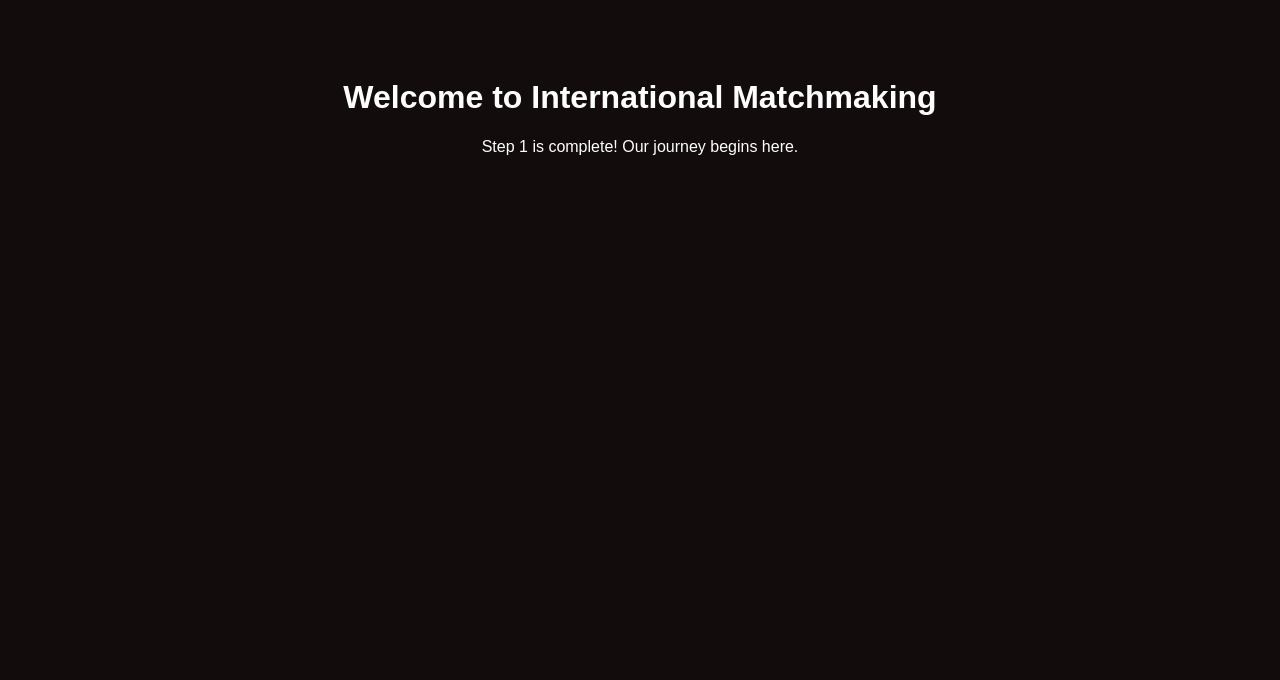
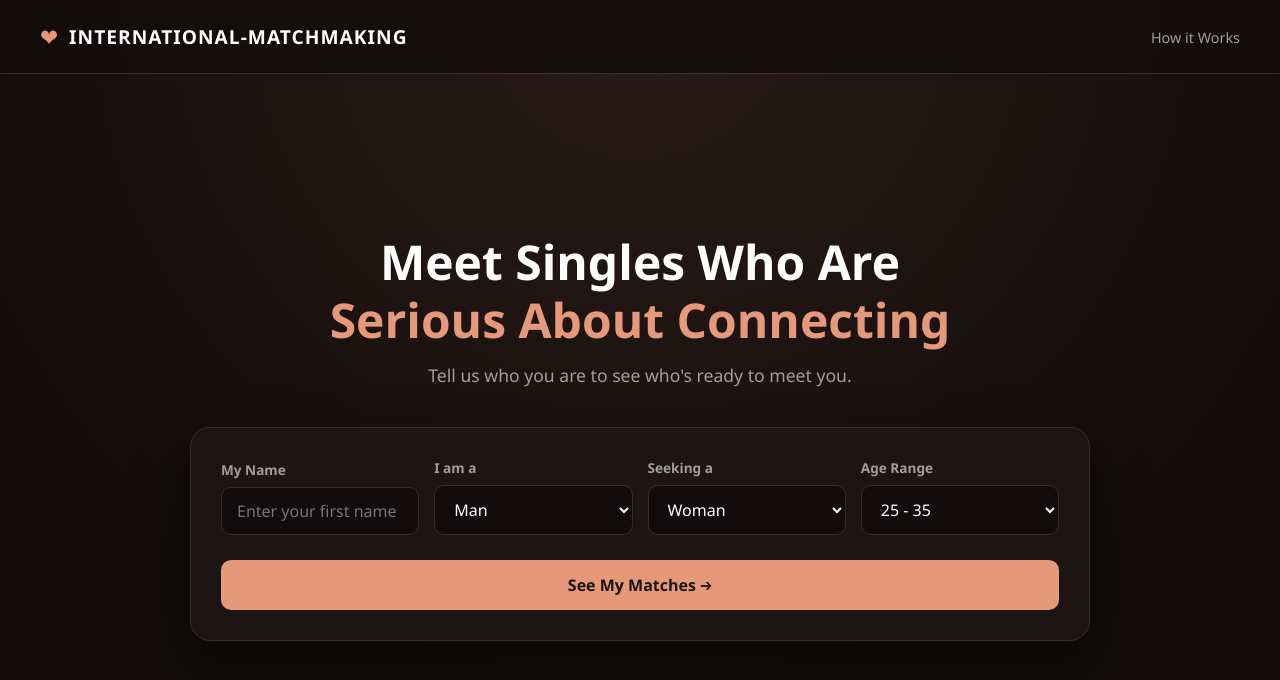
Before and after one commit to genuinehookup/international-matchmaking, a plain HTML site: page index.html in a window 1280 px wide. Drawn offline with Linux system fonts and the light colour scheme.

Commit message:
Refactor index.html structure and add header

```diff
--- a/index.html
+++ b/index.html
@@ -1,10 +1,68 @@
 <!DOCTYPE html>
-<html>
+<html lang="en">
 <head>
+    <meta charset="UTF-8">
+    <meta name="viewport" content="width=device-width, initial-scale=1.0">
     <title>International Matchmaking</title>
+    <link rel="stylesheet" href="style.css">
 </head>
-<body style="background-color: #120D0C; color: white; text-align: center; padding-top: 50px; font-family: sans-serif;">
-    <h1>Welcome to International Matchmaking</h1>
-    <p>Step 1 is complete! Our journey begins here.</p>
+<body>
+
+    <!-- HEADER -->
+    <header>
+        <div class="logo">
+            <span>❤</span> INTERNATIONAL-MATCHMAKING
+        </div>
+        <div class="header-right">
+            <a href="#" class="link">How it Works</a>
+        </div>
+    </header>
+
+    <!-- MAIN DASHBOARD -->
+    <main>
+        <div class="hero-text" id="heroText">
+            <h1>Meet Singles Who Are <br><span>Serious About Connecting</span></h1>
+            <p>Tell us who you are to see who's ready to meet you.</p>
+        </div>
+
+        <!-- THE PROFILE FORM -->
+        <div class="match-form-container" id="formContainer">
+            <form id="matchForm">
+                <div class="input-group">
+                    <label>My Name</label>
+                    <input type="text" id="userName" placeholder="Enter your first name" required>
+                </div>
+                <div class="input-group">
+                    <label>I am a</label>
+                    <select id="userGender">
+                        <option value="Man">Man</option>
+                        <option value="Woman">Woman</option>
+                    </select>
+                </div>
+                <div class="input-group">
+                    <label>Seeking a</label>
+                    <select id="seekGender">
+                        <option value="Woman">Woman</option>
+                        <option value="Man">Man</option>
+                    </select>
+                </div>
+                <div class="input-group">
+                    <label>Age Range</label>
+                    <select id="ageRange">
+                        <option value="18-25">18 - 25</option>
+                        <option value="25-35" selected>25 - 35</option>
+                        <option value="35-45">35 - 45</option>
+                        <option value="45+">45+</option>
+                    </select>
+                </div>
+                <button type="submit" class="btn-primary">See My Matches ➔</button>
+            </form>
+        </div>
+
+        <!-- RESULTS WILL APPEAR HERE -->
+        <div id="resultsContainer" class="results-section hidden"></div>
+    </main>
+
+    <script src="script.js"></script>
 </body>
 </html>
```
